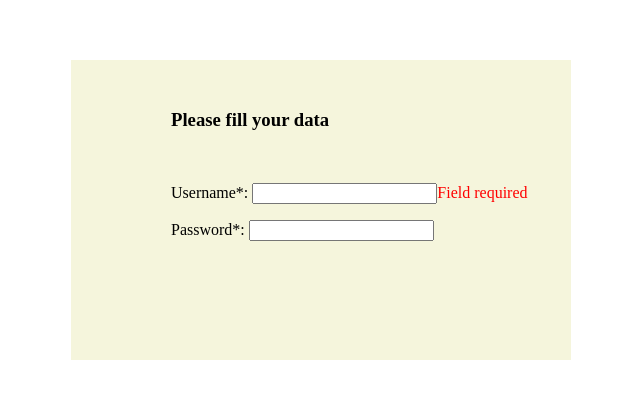
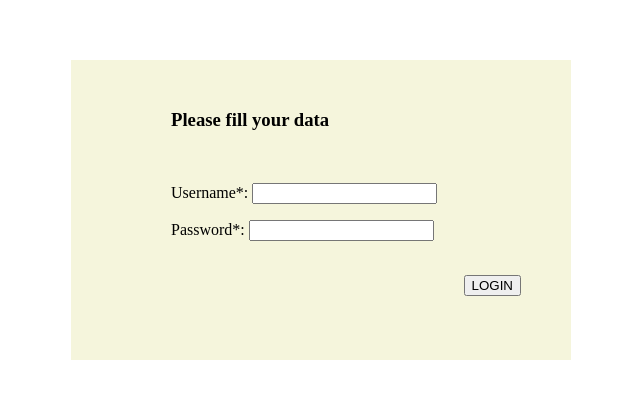
Before and after one commit to pbialy/currenciesTest, an Angular app: page /login in a window 1280 px wide. Shown: the part 140-538 px from the top of the page, without its empty margins (337-977 px from the left). Built offline with nearby package versions, Linux system fonts and the light colour scheme.

Commit message:
login page works

```diff
--- a/src/app/login/login.component.html
+++ b/src/app/login/login.component.html
@@ -5,13 +5,16 @@
     <form
       [formGroup]="loginDataForm"
     >
-      <!--novalidate-->
       <p>
         Username*:
         <input
           [formControlName]="FORM_CONTROLS.USERNAME"
         >
-        <span style="color: #f00">Field required</span>
+
+        <span
+          *ngIf="hasError(FORM_CONTROLS.USERNAME)"
+          style="color: #f00"
+        >Field required</span>
       </p>
       <p>
         Password*:
@@ -25,4 +28,10 @@
       </p>
     </form>
   </div>
+  <br>
+  <div style="float: right; margin-right: 50px;">
+    <button
+      (click)="triggerLogin()"
+    >LOGIN</button>
+  </div>
 </div>
--- a/src/app/login/login.component.ts
+++ b/src/app/login/login.component.ts
@@ -31,12 +31,26 @@ export class LoginComponent implements OnInit {
   }
 
   public hasError(fieldName: string): boolean {
-    // const cc = this.loginDataForm;
-    // debugger;
-    if (this.loginDataForm.errors) {
-      console.log(this.loginDataForm.errors);
-    };
-    return !!this.loginDataForm.errors;
+    return this.loginDataForm.get(fieldName).touched && !!this.loginDataForm.get(fieldName).errors;
+  }
+
+
+  public triggerLogin(): void {
+    this.touchAllFields();
+    if (this.loginDataForm.valid) {
+      Object.keys(this.FORM_CONTROLS).forEach(key => {
+        sessionStorage.setItem(
+          this.FORM_CONTROLS[key],
+          this.loginDataForm.value[this.FORM_CONTROLS[key]]
+        );
+      });
+    }
+  }
+
+  private touchAllFields(): void {
+    Object.keys(this.FORM_CONTROLS).forEach(key => {
+      this.loginDataForm.get(this.FORM_CONTROLS[key]).markAsTouched();
+    });
   }
 
 }
```
